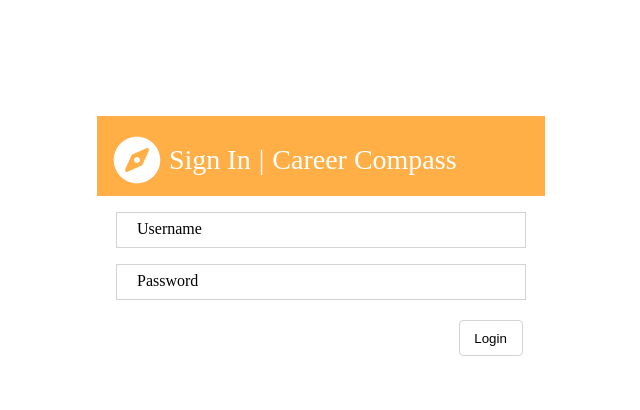
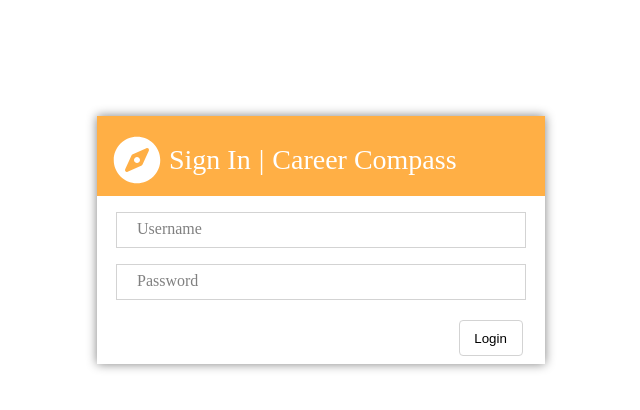
Before and after one commit to rpet064/career_compass, a Next.js app: page / in a window 1280 px wide. Shown: the top 410 px of the page, without its empty margins (319-959 px from the left). Built offline with nearby package versions, Linux system fonts and the light colour scheme.

Commit message:
Expand colour.module.css
Expand available coloue related styles in colour.module.css

```diff
--- a/app/styles/colour.module.css
+++ b/app/styles/colour.module.css
@@ -1,5 +1,4 @@
-.grayBorder{
-    border: 1px solid lightgray;
+.grayBoxShadow{
     box-shadow: 0 0 10px gray;
 }
 
@@ -7,3 +6,27 @@
     background-color: #FFAF45;
     color: white;
 }
+
+.orangeFont{
+    color: #FFAF45;
+}
+
+.whiteFont{
+    color: white;
+}
+
+.grayFont{
+    color: gray;
+}
+
+.lightGrayFont{
+    color: gray;
+}
+
+.redFont{
+    color: red;
+}
+
+.grayBorder{
+    border: 1px solid lightgray;
+}
```
